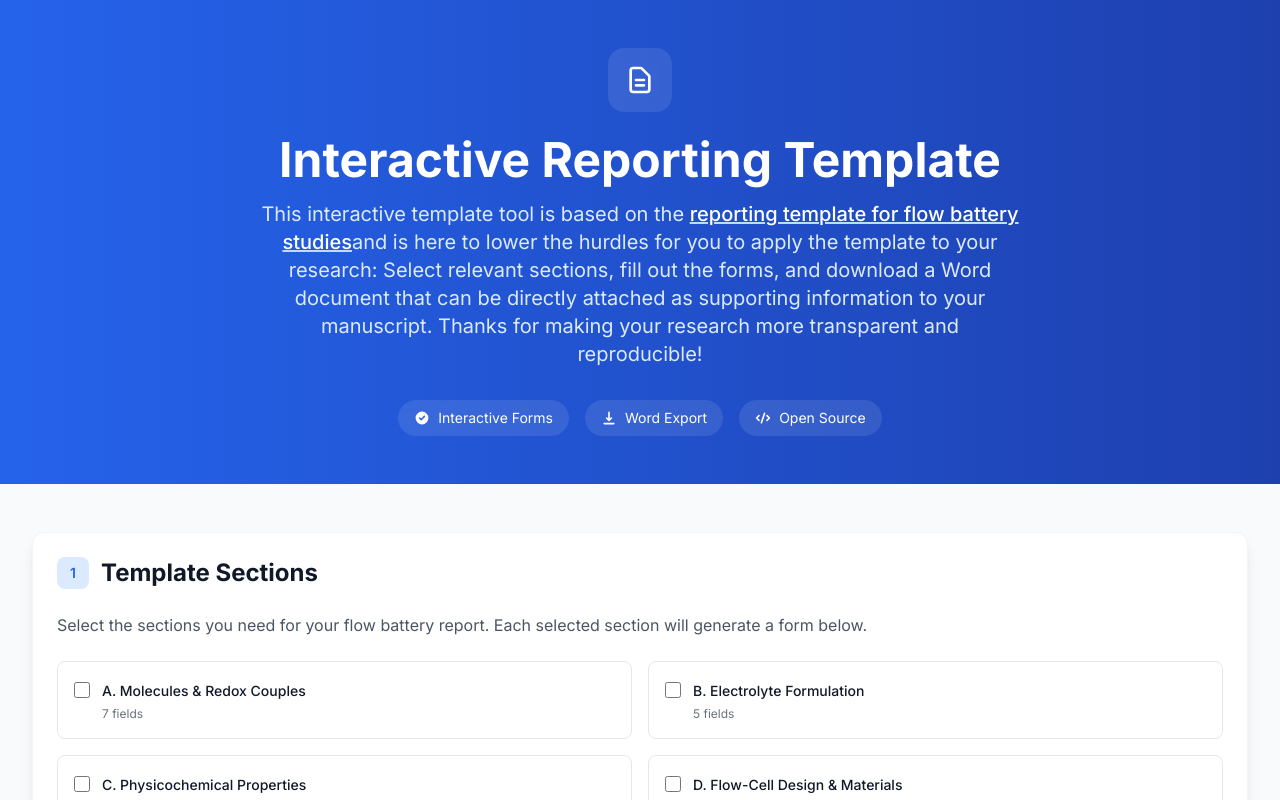
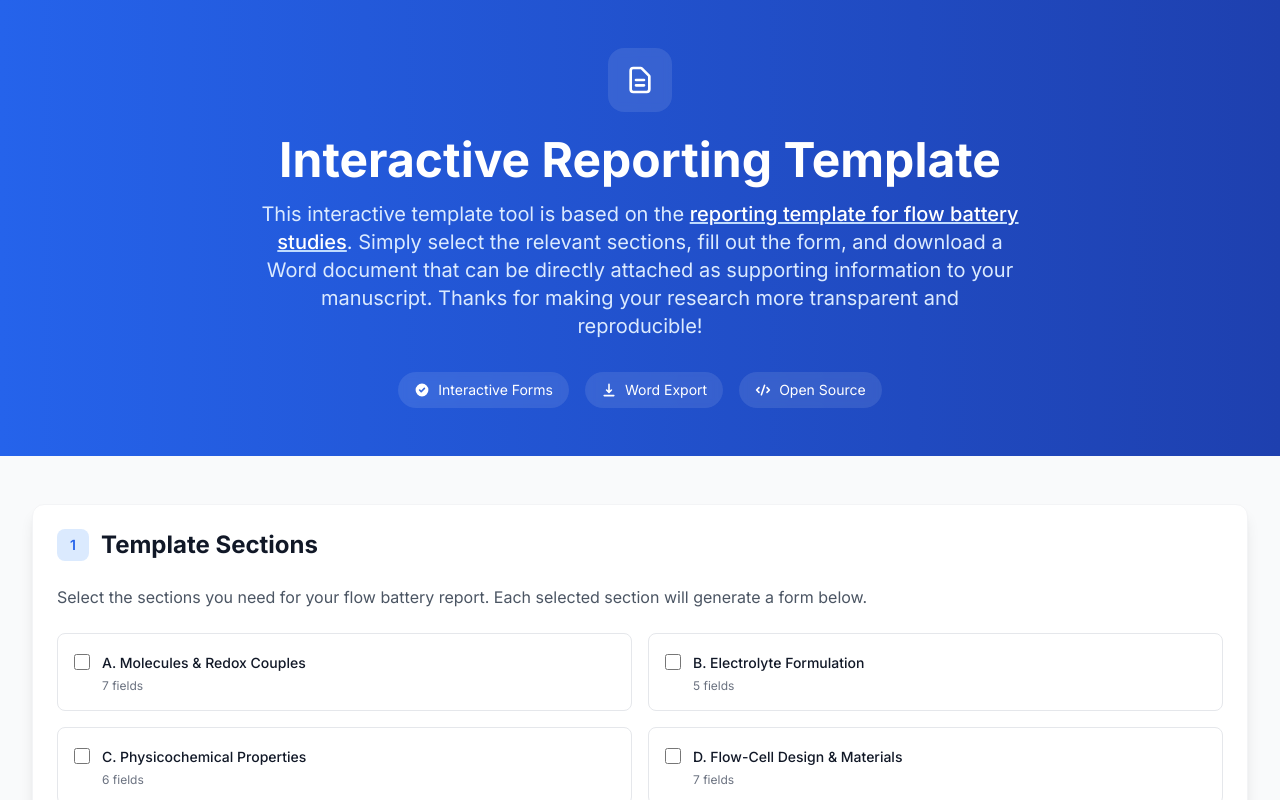
Before and after one commit to rfb-data-hub/reporting-template, a React (Create React App) app: page / in a window 1280 px wide. Shown: the top 800 px of the page. Built offline with nearby package versions, Linux system fonts and the light colour scheme; the HTML template or start-up script is replaced by a standard one.

Commit message:
minor: Updated header description.

```diff
--- a/src/components/Header.js
+++ b/src/components/Header.js
@@ -25,8 +25,8 @@ const Header = () => {
             >
               reporting template for flow battery studies
             </a>
-            and is here to lower the hurdles for you to apply the template to your research:{' '}
-            Select relevant sections, fill out the forms, and download a Word document that can be directly attached as supporting information to your manuscript.
+            .{' '}
+            Simply select the relevant sections, fill out the form, and download a Word document that can be directly attached as supporting information to your manuscript.
             Thanks for making your research more transparent and reproducible!
           </p>
           <div className="flex flex-wrap justify-center gap-4 text-sm">
```
